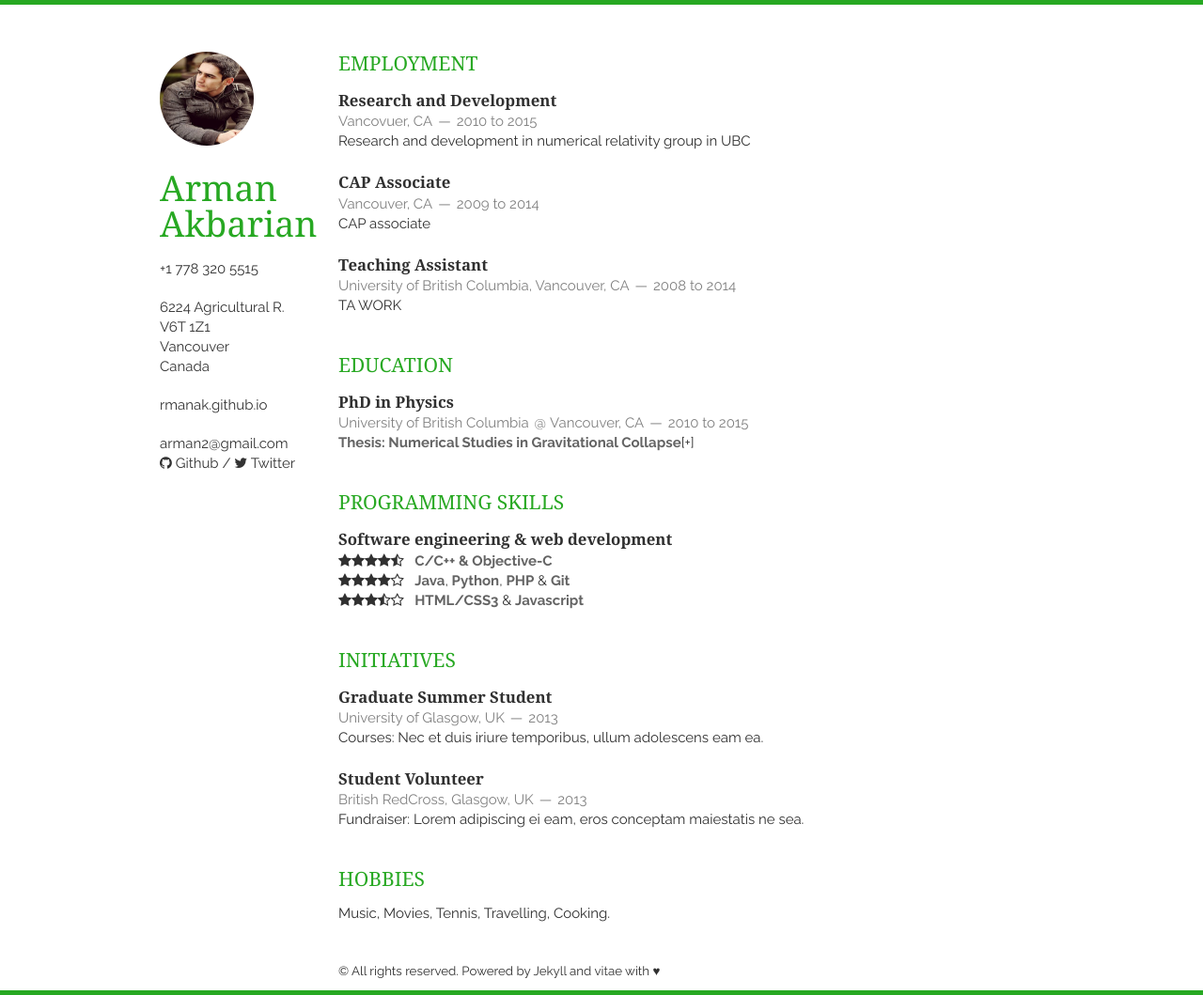
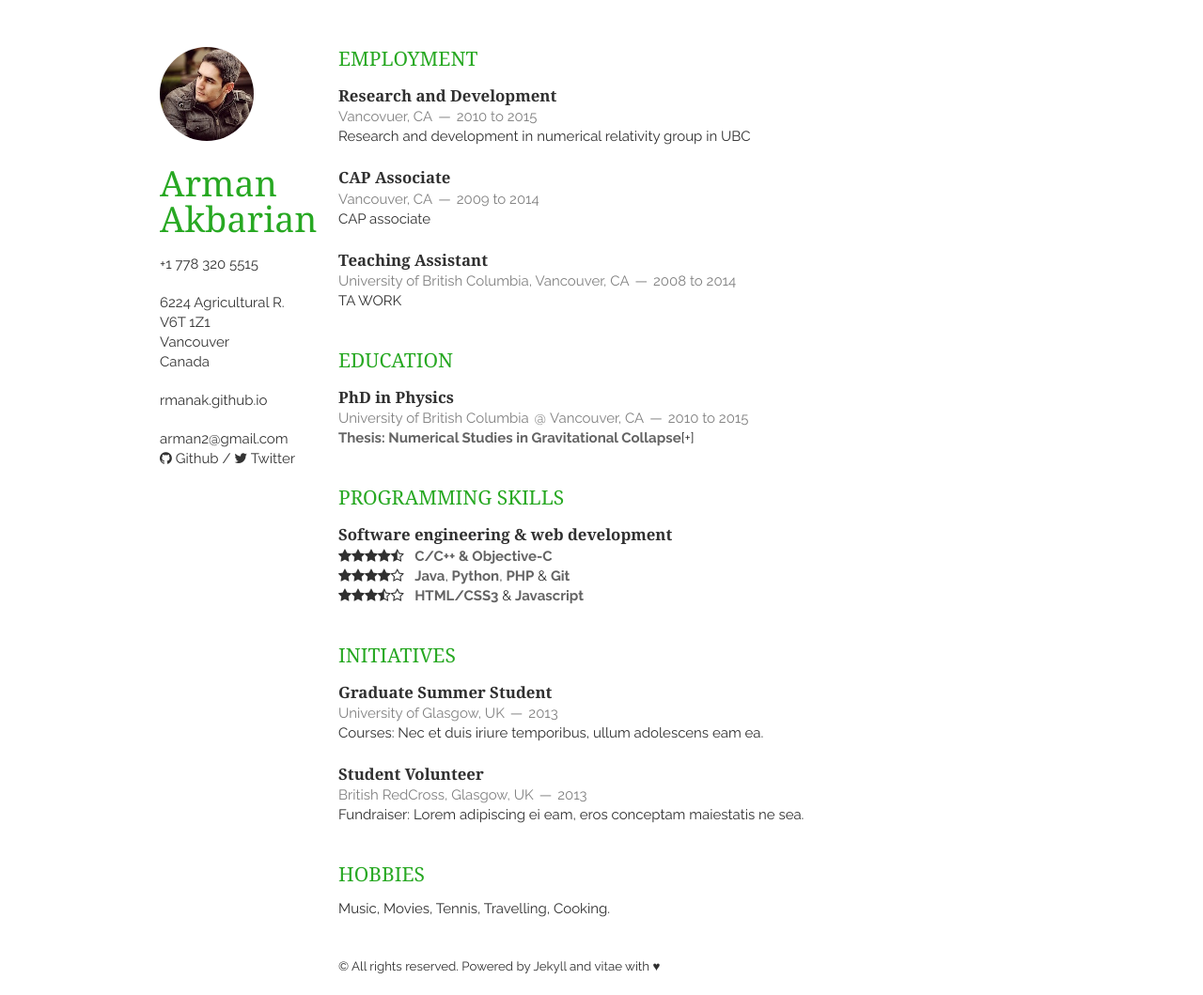
Before and after one commit to rmanak/resume, a Jekyll site: the page built from index.html, in a window 1280 px wide. Shown: the whole page at 94% size. Built offline with Jekyll 4.4.1, drawn with Linux system fonts in a browser that asks for light colours; nearby versions of some CDN libraries; the list of posts is cut into pages by our own code.

Commit message:
temp changes

```diff
--- a/static/css/layout.css
+++ b/static/css/layout.css
@@ -5,8 +5,6 @@ body {
     font-size: 15px;
     line-height: 21px;
     color: rgb(48, 48, 48);
-    border-top: 5px solid #27a822;
-    border-bottom: 5px solid #27A822;
 }
 
 .container {
```
Also changed, not shown: static/img/profile.jpg, 4 other files.
